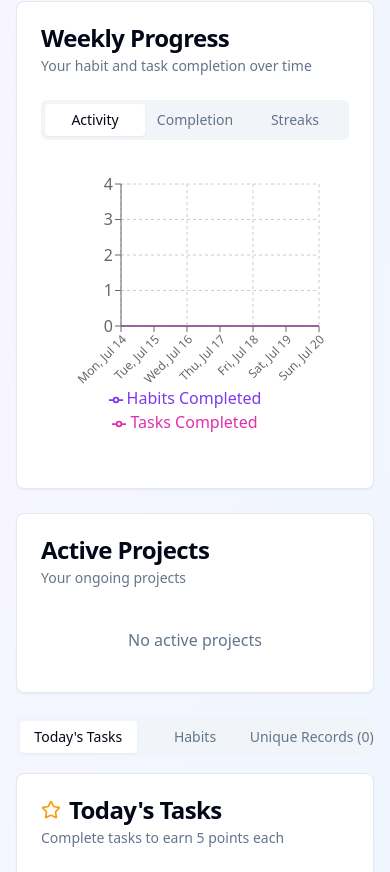
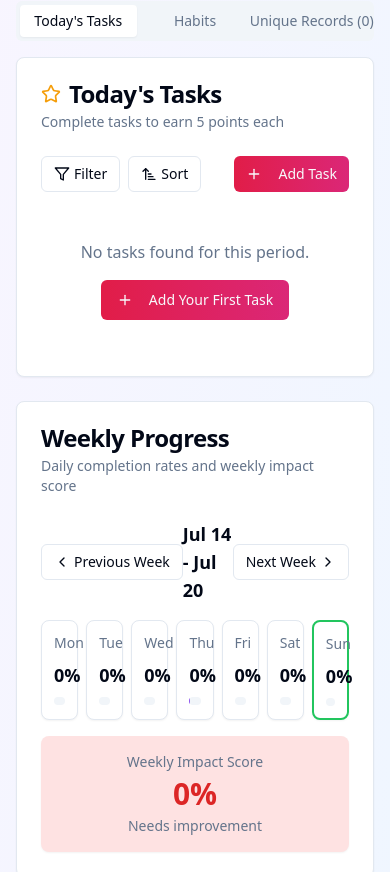
Before and after one commit to Nakul-shet/Habit-Master, a Next.js app: page /dashboard in a window 390 px wide. Shown: the part 912-1784 px from the top of the page. Built offline with nearby package versions, Linux system fonts and the light colour scheme.

Commit message:
UI Changes

```diff
--- a/app/dashboard/page.tsx
+++ b/app/dashboard/page.tsx
@@ -48,9 +48,6 @@ export default function DashboardPage() {
     const todayTaskList = tasks.filter((task) => task.date === today)
     setTodaysTasks(todayTaskList)
 
-    // Calculate completion rates
-    const taskCompletionRate = getCompletionRate(todayTaskList)
-
     // Calculate today's habits
     const todayHabits = habits.map((habit) => {
       const todayEntry = habit.history.find((h) => h.date === today)
@@ -60,14 +57,17 @@ export default function DashboardPage() {
       }
     })
 
-    const habitCompletionRate = (todayHabits.filter((h) => h.completedToday).length / (todayHabits.length || 1)) * 100
+    // Calculate overall completion rate (not average of two separate rates)
+    const totalCompleted = todayTaskList.filter((t) => t.completed).length + todayHabits.filter((h) => h.completedToday).length
+    const totalPossible = todayTaskList.length + todayHabits.length
+    const overallCompletionRate = totalPossible > 0 ? (totalCompleted / totalPossible) * 100 : 0
 
     // Calculate level
     const { level, nextLevelPercentage } = calculateLevel(totalPoints, settings.levelThresholds)
 
     setStats({
       totalPoints,
-      completionRate: (taskCompletionRate + habitCompletionRate) / 2,
+      completionRate: overallCompletionRate,
       pendingTasks: todayTaskList.filter((t) => !t.completed).length,
       completedTasks: todayTaskList.filter((t) => t.completed).length,
       pendingHabits: todayHabits.filter((h) => !h.completedToday).length,
@@ -181,44 +181,6 @@ export default function DashboardPage() {
           </Card>
         </div>
 
-        <div className="mt-6 grid gap-6 md:grid-cols-2">
-          <Card>
-            <CardHeader>
-              <CardTitle>Weekly Progress</CardTitle>
-              <CardDescription>Your habit and task completion over time</CardDescription>
-            </CardHeader>
-            <CardContent>
-              <DashboardChart habits={habits} tasks={tasks} />
-            </CardContent>
-          </Card>
-
-          <Card>
-            <CardHeader>
-              <CardTitle>Active Projects</CardTitle>
-              <CardDescription>Your ongoing projects</CardDescription>
-            </CardHeader>
-            <CardContent>
-              {activeProjects.length === 0 ? (
-                <div className="text-center py-4">
-                  <p className="text-muted-foreground">No active projects</p>
-                </div>
-              ) : (
-                <div className="space-y-4">
-                  {activeProjects.map((project) => (
-                    <div key={project.id} className="space-y-2">
-                      <div className="flex justify-between">
-                        <h4 className="font-medium">{project.name}</h4>
-                        <span className="text-sm">{project.progress}%</span>
-                      </div>
-                      <Progress value={project.progress} className="h-2" />
-                    </div>
-                  ))}
-                </div>
-              )}
-            </CardContent>
-          </Card>
-        </div>
-
         <div className="mt-6">
           <Tabs defaultValue="today">
             <TabsList className="grid w-full grid-cols-3">
@@ -270,6 +232,44 @@ export default function DashboardPage() {
             </TabsContent>
           </Tabs>
         </div>
+
+        <div className="mt-6 grid gap-6 md:grid-cols-2">
+          <Card>
+            <CardHeader>
+              <CardTitle>Weekly Progress</CardTitle>
+              <CardDescription>Daily completion rates and weekly impact score</CardDescription>
+            </CardHeader>
+            <CardContent>
+              <DashboardChart habits={habits} tasks={tasks} />
+            </CardContent>
+          </Card>
+
+          <Card>
+            <CardHeader>
+              <CardTitle>Active Projects</CardTitle>
+              <CardDescription>Your ongoing projects</CardDescription>
+            </CardHeader>
+            <CardContent>
+              {activeProjects.length === 0 ? (
+                <div className="text-center py-4">
+                  <p className="text-muted-foreground">No active projects</p>
+                </div>
+              ) : (
+                <div className="space-y-4">
+                  {activeProjects.map((project) => (
+                    <div key={project.id} className="space-y-2">
+                      <div className="flex justify-between">
+                        <h4 className="font-medium">{project.name}</h4>
+                        <span className="text-sm">{project.progress}%</span>
+                      </div>
+                      <Progress value={project.progress} className="h-2" />
+                    </div>
+                  ))}
+                </div>
+              )}
+            </CardContent>
+          </Card>
+        </div>
       </main>
     </div>
   )
--- a/components/dashboard-chart.tsx
+++ b/components/dashboard-chart.tsx
@@ -1,237 +1,201 @@
 "use client"
 
 import { useEffect, useState } from "react"
-import {
-  LineChart,
-  Line,
-  AreaChart,
-  Area,
-  BarChart,
-  Bar,
-  XAxis,
-  YAxis,
-  CartesianGrid,
-  Tooltip,
-  Legend,
-  ResponsiveContainer,
-} from "recharts"
-import { Tabs, TabsContent, TabsList, TabsTrigger } from "@/components/ui/tabs"
+import { ChevronLeft, ChevronRight } from "lucide-react"
+import { Button } from "@/components/ui/button"
+import { Card, CardContent } from "@/components/ui/card"
+import { Progress } from "@/components/ui/progress"
 import { formatDate, getDatesInRange } from "@/lib/utils"
 
+// Local date formatting function to avoid timezone issues
+function formatLocalDate(date: Date): string {
+  const year = date.getFullYear()
+  const month = String(date.getMonth() + 1).padStart(2, '0')
+  const day = String(date.getDate()).padStart(2, '0')
+  return `${year}-${month}-${day}`
+}
+
 export function DashboardChart({ habits, tasks }) {
-  const [chartData, setChartData] = useState([])
-  const [completionData, setCompletionData] = useState([])
-  const [streakData, setStreakData] = useState([])
+  const [currentWeekStart, setCurrentWeekStart] = useState(() => {
+    // Start with the beginning of the current week (Monday)
+    const now = new Date()
+    const dayOfWeek = now.getDay()
+    const startOfWeek = new Date(now)
 
-  useEffect(() => {
-    // Get dates for the last 7 days
-    const endDate = new Date()
-    const startDate = new Date()
-    startDate.setDate(startDate.getDate() - 6)
+    // If today is Sunday, we want to show the week that includes today
+    // So we go back 6 days to get to Monday of this week
+    if (dayOfWeek === 0) {
+      // Sunday - go back 6 days to get to Monday
+      startOfWeek.setDate(now.getDate() - 6)
+    } else {
+      // Other days - go back to Monday of this week
+      startOfWeek.setDate(now.getDate() - (dayOfWeek - 1))
+    }
 
-    const dateRange = getDatesInRange(startDate, endDate)
+    startOfWeek.setHours(0, 0, 0, 0)
+    return startOfWeek
+  })
 
-    // Prepare chart data
-    const data = dateRange.map((date) => {
-      const dateStr = formatDate(date)
+  const [weekData, setWeekData] = useState([])
+  const [aggregateScore, setAggregateScore] = useState(0)
 
-      // Count completed habits for this date
-      const habitsCompleted = habits.reduce((count, habit) => {
+  // Calculate actual completion data based on habits and tasks
+  const calculateActualData = (weekStart) => {
+    const days = []
+    let totalCompletion = 0
+
+    for (let i = 0; i < 7; i++) {
+      const date = new Date(weekStart)
+      date.setDate(weekStart.getDate() + i)
+      const dateStr = formatLocalDate(date)
+
+      // Calculate completed habits for this date
+      const completedHabits = habits.reduce((count, habit) => {
         const historyEntry = habit.history.find((h) => h.date === dateStr)
         return count + (historyEntry?.completed ? 1 : 0)
       }, 0)
 
-      // Count completed tasks for this date
-      const tasksCompleted = tasks.filter((task) => task.date === dateStr && task.completed).length
+      // Calculate completed tasks for this date
+      const completedTasks = tasks.filter((task) => task.date === dateStr && task.completed).length
 
-      // Calculate total habits and tasks for completion rate
+      // Calculate total possible completions for this date
       const totalHabits = habits.length
       const totalTasks = tasks.filter((task) => task.date === dateStr).length
+      const totalPossible = totalHabits + totalTasks
 
       // Calculate completion rate
-      const completionRate = ((habitsCompleted + tasksCompleted) / (totalHabits + totalTasks || 1)) * 100
+      const completionRate = totalPossible > 0 ? Math.round(((completedHabits + completedTasks) / totalPossible) * 100) : 0
+      totalCompletion += completionRate
 
-      return {
-        date: date.toLocaleDateString("en-US", { weekday: "short", month: "short", day: "numeric" }),
-        habitsCompleted,
-        tasksCompleted,
-        completionRate: Math.round(completionRate),
-      }
-    })
+      days.push({
+        date: date,
+        dayName: date.toLocaleDateString("en-US", { weekday: "short" }),
+        completionRate: completionRate,
+        dateStr: dateStr,
+        completedHabits,
+        completedTasks,
+        totalHabits,
+        totalTasks
+      })
+    }
 
-    setChartData(data)
+    const averageCompletion = Math.round(totalCompletion / 7)
+    setAggregateScore(averageCompletion)
 
-    // Prepare completion data for bar chart
-    const totalCompletedHabits = habits.reduce((count, habit) => {
-      return count + habit.history.filter((h) => h.completed).length
-    }, 0)
+    return days
+  }
 
-    const totalCompletedTasks = tasks.filter((task) => task.completed).length
-    const totalPendingTasks = tasks.filter((task) => !task.completed).length
+  useEffect(() => {
+    const data = calculateActualData(currentWeekStart)
+    setWeekData(data)
+  }, [currentWeekStart, habits, tasks])
 
-    const totalPendingHabits = habits.reduce((count, habit) => {
-      // Count all possible habit completions minus actual completions
-      const daysTracked = habit.history.length
-      const completedDays = habit.history.filter((h) => h.completed).length
-      return count + (daysTracked - completedDays)
-    }, 0)
+  const navigateWeek = (direction) => {
+    const newWeekStart = new Date(currentWeekStart)
+    if (direction === 'prev') {
+      newWeekStart.setDate(currentWeekStart.getDate() - 7)
+    } else {
+      newWeekStart.setDate(currentWeekStart.getDate() + 7)
+    }
+    setCurrentWeekStart(newWeekStart)
+  }
 
-    setCompletionData([
-      { name: "Completed Habits", value: totalCompletedHabits },
-      { name: "Completed Tasks", value: totalCompletedTasks },
-      { name: "Pending Tasks", value: totalPendingTasks },
-      { name: "Pending Habits", value: totalPendingHabits },
-    ])
+  const getScoreColor = (score) => {
+    if (score < 50) return "text-red-600"
+    if (score < 75) return "text-yellow-600"
+    return "text-green-600"
+  }
 
-    // Prepare streak data
-    const streaks = habits
-      .map((habit) => {
-        // Sort history by date (newest first)
-        const sortedHistory = [...habit.history].sort((a, b) => new Date(b.date).getTime() - new Date(a.date).getTime())
+  const getScoreBgColor = (score) => {
+    if (score < 50) return "bg-red-100 dark:bg-red-900/20"
+    if (score < 75) return "bg-yellow-100 dark:bg-yellow-900/20"
+    return "bg-green-100 dark:bg-green-900/20"
+  }
 
-        // Calculate current streak
-        let currentStreak = 0
-        for (let i = 0; i < sortedHistory.length; i++) {
-          if (sortedHistory[i].completed) {
-            currentStreak++
-          } else {
-            break
-          }
-        }
+  const formatWeekRange = () => {
+    const endOfWeek = new Date(currentWeekStart)
+    endOfWeek.setDate(currentWeekStart.getDate() + 6)
 
-        return {
-          name: habit.name.length > 15 ? habit.name.substring(0, 15) + "..." : habit.name,
-          streak: currentStreak,
-          color: habit.color,
-        }
-      })
-      .sort((a, b) => b.streak - a.streak)
-      .slice(0, 5) // Top 5 streaks
+    const startStr = currentWeekStart.toLocaleDateString("en-US", { month: "short", day: "numeric" })
+    const endStr = endOfWeek.toLocaleDateString("en-US", { month: "short", day: "numeric" })
 
-    setStreakData(streaks)
-  }, [habits, tasks])
-
-  const CustomTooltip = ({ active, payload, label }) => {
-    if (active && payload && payload.length) {
-      return (
-        <div className="bg-background p-2 border rounded-md shadow-sm">
-          <p className="font-medium">{label}</p>
-          {payload.map((entry, index) => (
-            <p key={index} style={{ color: entry.color }}>
-              {entry.name}: {entry.value}
-            </p>
-          ))}
-        </div>
-      )
-    }
-    return null
+    return `${startStr} - ${endStr}`
   }
 
   return (
-    <Tabs defaultValue="activity">
-      <TabsList className="grid w-full grid-cols-3">
-        <TabsTrigger value="activity">Activity</TabsTrigger>
-        <TabsTrigger value="completion">Completion</TabsTrigger>
-        <TabsTrigger value="streak">Streaks</TabsTrigger>
-      </TabsList>
+    <div className="space-y-4">
+      {/* Week Navigation */}
+      <div className="flex items-center justify-between">
+        <Button
+          variant="outline"
+          size="sm"
+          onClick={() => navigateWeek('prev')}
+          className="flex items-center gap-1"
+        >
+          <ChevronLeft className="h-4 w-4" />
+          Previous Week
+        </Button>
 
-      <TabsContent value="activity" className="pt-4">
-        <ResponsiveContainer width="100%" height={300}>
-          <AreaChart
-            data={chartData}
-            margin={{
-              top: 20,
-              right: 30,
-              left: 20,
-              bottom: 30, // Increased bottom margin to prevent label overlap
-            }}
-          >
-            <CartesianGrid strokeDasharray="3 3" />
-            <XAxis
-              dataKey="date"
-              angle={-45} // Angle the labels to prevent overlap
-              textAnchor="end"
-              height={60} // Increase height for angled labels
-              tick={{ fontSize: 12 }} // Smaller font size
-            />
-            <YAxis />
-            <Tooltip content={<CustomTooltip />} />
-            <Legend />
-            <Area
-              type="monotone"
-              dataKey="habitsCompleted"
-              name="Habits Completed"
-              stackId="1"
-              stroke="hsl(var(--chart-1))"
-              fill="hsl(var(--chart-1))"
-              fillOpacity={0.6}
-            />
-            <Area
-              type="monotone"
-              dataKey="tasksCompleted"
-              name="Tasks Completed"
-              stackId="1"
-              stroke="hsl(var(--chart-2))"
-              fill="hsl(var(--chart-2))"
-              fillOpacity={0.6}
-            />
-          </AreaChart>
-        </ResponsiveContainer>
-      </TabsContent>
+        <h3 className="font-semibold text-lg">{formatWeekRange()}</h3>
 
-      <TabsContent value="completion" className="pt-4">
-        <ResponsiveContainer width="100%" height={300}>
-          <BarChart
-            data={completionData}
-            layout="vertical"
-            margin={{
-              top: 20,
-              right: 30,
-              left: 120, // Increased left margin for labels
-              bottom: 5,
-            }}
-          >
-            <CartesianGrid strokeDasharray="3 3" />
-            <XAxis type="number" />
-            <YAxis dataKey="name" type="category" width={120} tick={{ fontSize: 12 }} />
-            <Tooltip content={<CustomTooltip />} />
-            <Bar dataKey="value" fill="hsl(var(--chart-1))" radius={[0, 4, 4, 0]} />
-          </BarChart>
-        </ResponsiveContainer>
-      </TabsContent>
+        <Button
+          variant="outline"
+          size="sm"
+          onClick={() => navigateWeek('next')}
+          className="flex items-center gap-1"
+        >
+          Next Week
+          <ChevronRight className="h-4 w-4" />
+        </Button>
+      </div>
 
-      <TabsContent value="streak" className="pt-4">
-        <ResponsiveContainer width="100%" height={300}>
-          <LineChart
-            data={streakData}
-            layout="vertical"
-            margin={{
-              top: 20,
-              right: 30,
-              left: 100, // Increased left margin for habit names
-              bottom: 5,
-            }}
-          >
-            <CartesianGrid strokeDasharray="3 3" />
-            <XAxis type="number" />
-            <YAxis
-              dataKey="name"
-              type="category"
-              width={100}
-              tick={{ fontSize: 12 }} // Smaller font size
-            />
-            <Tooltip content={<CustomTooltip />} />
-            <Legend />
-            <Line
-              dataKey="streak"
-              name="Current Streak"
-              stroke="#8884d8"
-              strokeWidth={2}
-              dot={{ stroke: "#8884d8", strokeWidth: 2, r: 6 }}
-            />
-          </LineChart>
-        </ResponsiveContainer>
-      </TabsContent>
-    </Tabs>
+      {/* Daily Progress */}
+      <div className="grid grid-cols-7 gap-2">
+        {weekData.map((day, index) => {
+          // Use local date comparison to avoid timezone issues
+          const today = new Date()
+          const todayStr = formatLocalDate(today)
+          const isToday = todayStr === day.dateStr
+
+                      return (
+              <Card
+                key={index}
+                className={`text-center ${isToday ? 'border-2 border-green-500' : ''}`}
+              >
+              <CardContent className="p-3">
+                <div className="text-sm font-medium text-muted-foreground mb-2">
+                  {day.dayName}
+                </div>
+                <div className="text-lg font-bold mb-2">
+                  {day.completionRate}%
+                </div>
+                <Progress
+                  value={day.completionRate}
+                  className="h-2"
+                  style={{
+                    '--progress-background': day.completionRate < 50 ? '#ef4444' :
+                                            day.completionRate < 75 ? '#eab308' : '#22c55e'
+                  }}
+                />
+              </CardContent>
+            </Card>
+          )
+        })}
+      </div>
+
+      {/* Aggregate Score */}
+      <Card className={`${getScoreBgColor(aggregateScore)} border-0`}>
+        <CardContent className="p-4 text-center">
+          <div className="text-sm text-muted-foreground mb-1">Weekly Impact Score</div>
+          <div className={`text-3xl font-bold ${getScoreColor(aggregateScore)}`}>
+            {aggregateScore}%
+          </div>
+          <div className="text-sm text-muted-foreground mt-1">
+            {aggregateScore < 50 ? "Needs improvement" :
+             aggregateScore < 75 ? "Good progress" : "Excellent performance"}
+          </div>
+        </CardContent>
+      </Card>
+    </div>
   )
 }
--- a/components/habit-list.tsx
+++ b/components/habit-list.tsx
@@ -1,13 +1,12 @@
 "use client"
 
 import { useState } from "react"
-import { Check, ChevronDown, Plus, X, BarChart2, Trash2 } from "lucide-react"
+import { Check, Plus, X, BarChart2, Trash2, Clock } from "lucide-react"
 import { useAppData } from "@/lib/app-data-context"
 import { Button } from "@/components/ui/button"
 import { Dialog, DialogContent, DialogDescription, DialogHeader, DialogTitle } from "@/components/ui/dialog"
 import { HabitForm } from "@/components/habit-form"
 import { formatDate, calculateStreak } from "@/lib/utils"
-import { DropdownMenu, DropdownMenuContent, DropdownMenuItem, DropdownMenuTrigger } from "@/components/ui/dropdown-menu"
 import { HabitStats } from "@/components/habit-stats"
 import { Badge } from "@/components/ui/badge"
 import {
@@ -20,6 +19,95 @@ import {
   AlertDialogHeader,
   AlertDialogTitle,
 } from "@/components/ui/alert-dialog"
+
+// New component for interactive status icons
+function HabitStatusIcons({ habit, onStatusChange }) {
+  const today = formatDate(new Date())
+  const isToday = habit.date === today
+  const isPast = new Date(habit.date) < new Date(today)
+  const isFuture = new Date(habit.date) > new Date(today)
+
+  const handleStatusClick = (status) => {
+    if (isFuture) return // Don't allow status changes for future dates
+
+    if (status === "completed") {
+      onStatusChange(habit.id, "completed")
+    } else if (status === "failed") {
+      onStatusChange(habit.id, "failed")
+    }
+  }
+
+  const handleClearStatus = () => {
+    if (isFuture) return
+    onStatusChange(habit.id, "none")
+  }
+
+  // Future date - show pending state
+  if (isFuture) {
+    return (
+      <div className="flex items-center gap-1">
+        <Button
+          variant="ghost"
+          size="sm"
+          className="h-8 w-8 p-0 text-muted-foreground cursor-not-allowed"
+          disabled
+        >
+          <Clock className="h-4 w-4" />
+        </Button>
+      </div>
+    )
+  }
+
+  // Past or today - show interactive icons
+  return (
+    <div className="flex items-center gap-1">
+      {/* Completed button */}
+      <Button
+        variant={habit.completed ? "default" : "ghost"}
+        size="sm"
+        className={`h-8 w-8 p-0 ${
+          habit.completed
+            ? "bg-green-500 hover:bg-green-600 text-white"
+            : "hover:bg-green-50 hover:text-green-600"
+        } ${habit.failed ? "opacity-50 cursor-not-allowed" : ""}`}
+        onClick={() => handleStatusClick("completed")}
+        disabled={habit.failed}
+        title={habit.completed ? "Click to unmark as completed" : "Mark as completed"}
+      >
+        <Check className="h-4 w-4" />
+      </Button>
+
+      {/* Failed button */}
+      <Button
+        variant={habit.failed ? "default" : "ghost"}
+        size="sm"
+        className={`h-8 w-8 p-0 ${
+          habit.failed
+            ? "bg-red-500 hover:bg-red-600 text-white"
+            : "hover:bg-red-50 hover:text-red-600"
+        } ${habit.completed ? "opacity-50 cursor-not-allowed" : ""}`}
+        onClick={() => handleStatusClick("failed")}
+        disabled={habit.completed}
+        title={habit.failed ? "Click to unmark as failed" : "Mark as failed"}
+      >
+        <X className="h-4 w-4" />
+      </Button>
+
+      {/* Clear status button - only show if there's a status */}
+      {(habit.completed || habit.failed) && (
+        <Button
+          variant="ghost"
+          size="sm"
+          className="h-8 w-8 p-0 text-muted-foreground hover:text-gray-600"
+          onClick={handleClearStatus}
+          title="Clear status"
+        >
+          <span className="text-xs">×</span>
+        </Button>
+      )}
+    </div>
+  )
+}
 
 export function HabitList({ showAddButton = false }) {
   const { habits, toggleHabitCompletion, toggleHabitFailed, deleteHabit } = useAppData()
@@ -36,6 +124,7 @@ export function HabitList({ showAddButton = false }) {
     const streak = calculateStreak(habit.history)
     return {
       ...habit,
+      date: today, // Add date for the status icons component
       completed: todayEntry?.completed || false,
       failed: todayEntry?.failed || false,
       streak,
@@ -118,41 +207,8 @@ export function HabitList({ showAddButton = false }) {
                     <Trash2 className="h-4 w-4" />
                   </Button>
 
-                  <DropdownMenu>
-                    <DropdownMenuTrigger asChild>
-                      <Button variant="outline" size="sm" className="h-8 gap-1">
-                        {habit.completed ? (
-                          <>
-                            <Check className="h-4 w-4 text-green-500" />
-                            <span>Completed</span>
-                          </>
-                        ) : habit.failed ? (
-                          <>
-                            <X className="h-4 w-4 text-red-500" />
-                            <span>Failed</span>
-                          </>
-                        ) : (
-                          <>
-                            <span>Not Tracked</span>
-                          </>
-                        )}
-                        <ChevronDown className="h-4 w-4 ml-1" />
-                      </Button>
-                    </DropdownMenuTrigger>
-                    <DropdownMenuContent align="end">
-                      <DropdownMenuItem onClick={() => handleStatusChange(habit.id, "completed")}>
-                        <Check className="h-4 w-4 mr-2 text-green-500" />
-                        Mark as Completed
-                      </DropdownMenuItem>
-                      <DropdownMenuItem onClick={() => handleStatusChange(habit.id, "failed")}>
-                        <X className="h-4 w-4 mr-2 text-red-500" />
-                        Mark as Failed
-                      </DropdownMenuItem>
-                      <DropdownMenuItem onClick={() => handleStatusChange(habit.id, "none")}>
-                        Clear Status
-                      </DropdownMenuItem>
-                    </DropdownMenuContent>
-                  </DropdownMenu>
+                  {/* Replace dropdown with interactive status icons */}
+                  <HabitStatusIcons habit={habit} onStatusChange={handleStatusChange} />
                 </div>
               </div>
             ))}
--- a/package.json
+++ b/package.json
@@ -49,7 +49,7 @@
     "next-themes": "latest",
     "react": "^19",
     "react-day-picker": "8.10.1",
-    "react-dom": "^19",
+    "react-dom": "^18.3.1",
     "react-hook-form": "latest",
     "react-resizable-panels": "^2.1.7",
     "recharts": "latest",
@@ -62,8 +62,8 @@
   },
   "devDependencies": {
     "@types/node": "^22",
-    "@types/react": "^19",
-    "@types/react-dom": "^19",
+    "@types/react": "^18",
+    "@types/react-dom": "^18",
     "postcss": "^8",
     "tailwindcss": "^3.4.17",
     "typescript": "^5"
```
Also changed, not shown: components/dashboard-header.tsx (+54 -3 lines), public/brain.png (added), 1 other file (tests, documents, lock files or other folders).
